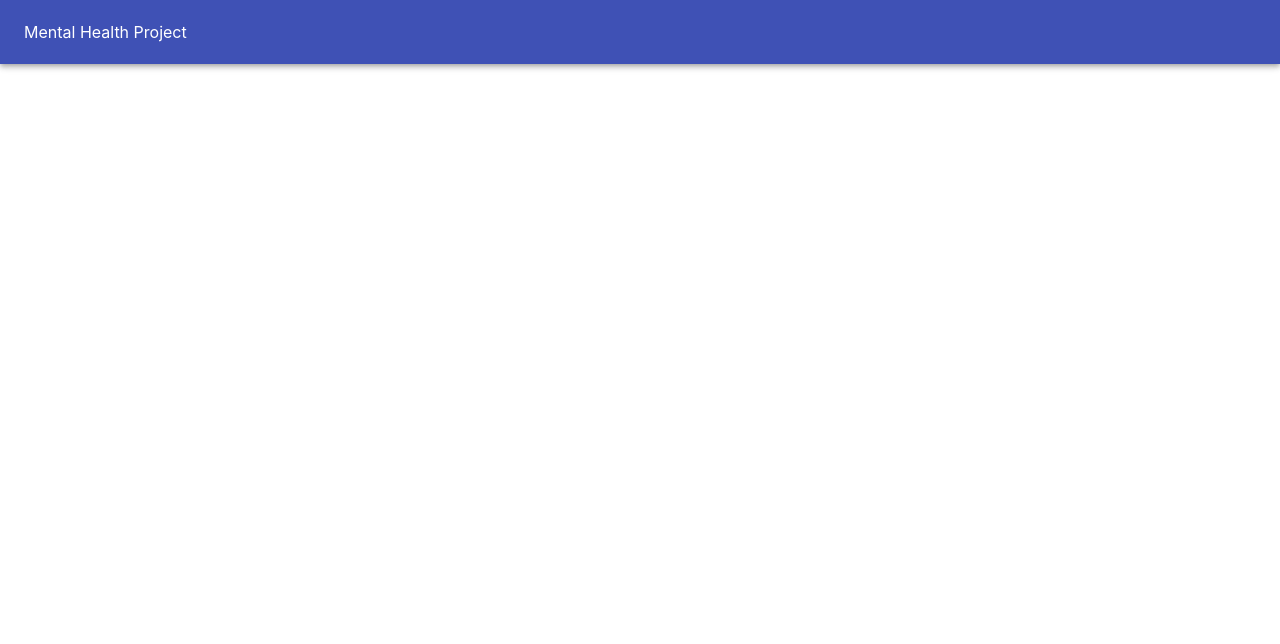
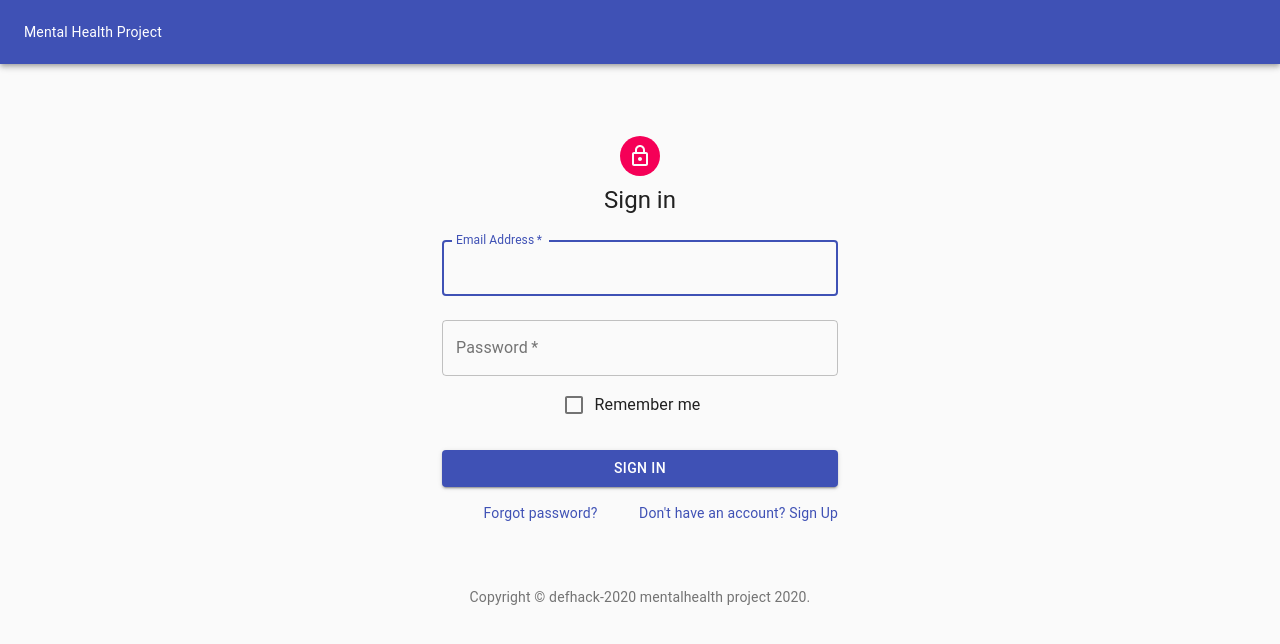
Before and after one commit to XiaoleZ/defhack-2020, a React (Create React App) app: page / in a window 1280 px wide. Shown: the top 644 px of the page. Built offline with nearby package versions, Linux system fonts and the light colour scheme.

Commit message:
signup/signin

```diff
--- a/package.json
+++ b/package.json
@@ -4,6 +4,7 @@
   "private": true,
   "dependencies": {
     "@material-ui/core": "^4.10.2",
+    "@material-ui/icons": "^4.9.1",
     "@testing-library/jest-dom": "^4.2.4",
     "@testing-library/react": "^9.3.2",
     "@testing-library/user-event": "^7.1.2",
--- a/src/App.js
+++ b/src/App.js
@@ -1,5 +1,6 @@
 import React, { Component } from 'react';
 import NavBar from './components/NarBar';
+import SignIn from './components/SignIn';
 // import logo from './logo.svg';
 import './App.css';
 
@@ -8,6 +9,7 @@
     return (
       <div className="App">
         <NavBar />
+        <SignIn />
       </div>
     );
   }
--- /dev/null
+++ b/src/components/SignIn.js
@@ -0,0 +1,117 @@
+import React from 'react';
+import Avatar from '@material-ui/core/Avatar';
+import Button from '@material-ui/core/Button';
+import CssBaseline from '@material-ui/core/CssBaseline';
+import TextField from '@material-ui/core/TextField';
+import FormControlLabel from '@material-ui/core/FormControlLabel';
+import Checkbox from '@material-ui/core/Checkbox';
+import Link from '@material-ui/core/Link';
+import Grid from '@material-ui/core/Grid';
+import Box from '@material-ui/core/Box';
+import LockOutlinedIcon from '@material-ui/icons/LockOutlined';
+import Typography from '@material-ui/core/Typography';
+import { makeStyles } from '@material-ui/core/styles';
+import Container from '@material-ui/core/Container';
+
+function Copyright() {
+  return (
+    <Typography variant="body2" color="textSecondary" align="center">
+      {'Copyright © '}
+      <Link color="inherit" href="https://github.com/XiaoleZ/defhack-2020">
+        defhack-2020 mentalhealth project
+      </Link>{' '}
+      {new Date().getFullYear()}
+      {'.'}
+    </Typography>
+  );
+}
+
+const useStyles = makeStyles((theme) => ({
+  paper: {
+    marginTop: theme.spacing(8),
+    display: 'flex',
+    flexDirection: 'column',
+    alignItems: 'center',
+  },
+  avatar: {
+    margin: theme.spacing(1),
+    backgroundColor: theme.palette.secondary.main,
+  },
+  form: {
+    width: '100%', // Fix IE 11 issue.
+    marginTop: theme.spacing(1),
+  },
+  submit: {
+    margin: theme.spacing(3, 0, 2),
+  },
+}));
+
+export default function SignIn() {
+  const classes = useStyles();
+
+  return (
+    <Container component="main" maxWidth="xs">
+      <CssBaseline />
+      <div className={classes.paper}>
+        <Avatar className={classes.avatar}>
+          <LockOutlinedIcon />
+        </Avatar>
+        <Typography component="h1" variant="h5">
+          Sign in
+        </Typography>
+        <form className={classes.form} noValidate>
+          <TextField
+            variant="outlined"
+            margin="normal"
+            required
+            fullWidth
+            id="email"
+            label="Email Address"
+            name="email"
+            autoComplete="email"
+            autoFocus
+          />
+          <TextField
+            variant="outlined"
+            margin="normal"
+            required
+            fullWidth
+            name="password"
+            label="Password"
+            type="password"
+            id="password"
+            autoComplete="current-password"
+          />
+          <FormControlLabel
+            control={<Checkbox value="remember" color="primary" />}
+            label="Remember me"
+          />
+          <Button
+            type="submit"
+            fullWidth
+            variant="contained"
+            color="primary"
+            className={classes.submit}
+          >
+            Sign In
+          </Button>
+          <Grid container>
+            <Grid item xs>
+              <Link href="#" variant="body2">
+                Forgot password?
+              </Link>
+            </Grid>
+            <Grid item>
+              <Link href="#signup" variant="body2">
+                {"Don't have an account? Sign Up"}
+              </Link>
+            </Grid>
+          </Grid>
+        </form>
+      </div>
+      <Box mt={8}>
+        <Copyright />
+      </Box>
+    </Container>
+  );
+}
```
Also changed, not shown: src/components/SignUp.js (added, +140 -0 lines), 1 other file (tests, documents, lock files or other folders).
